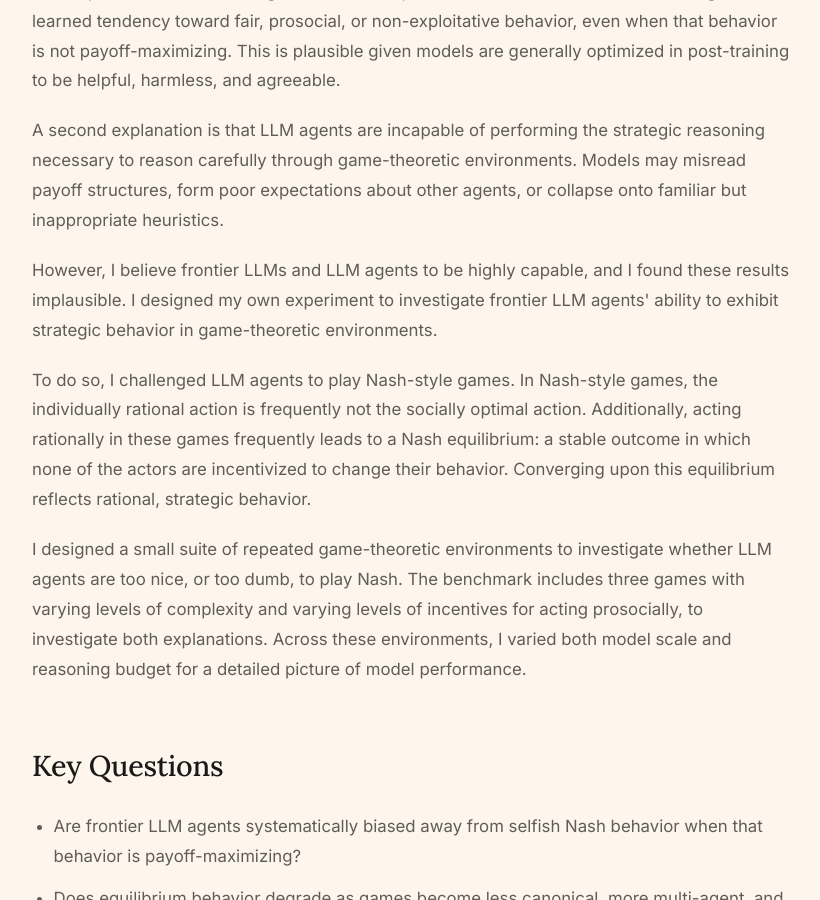
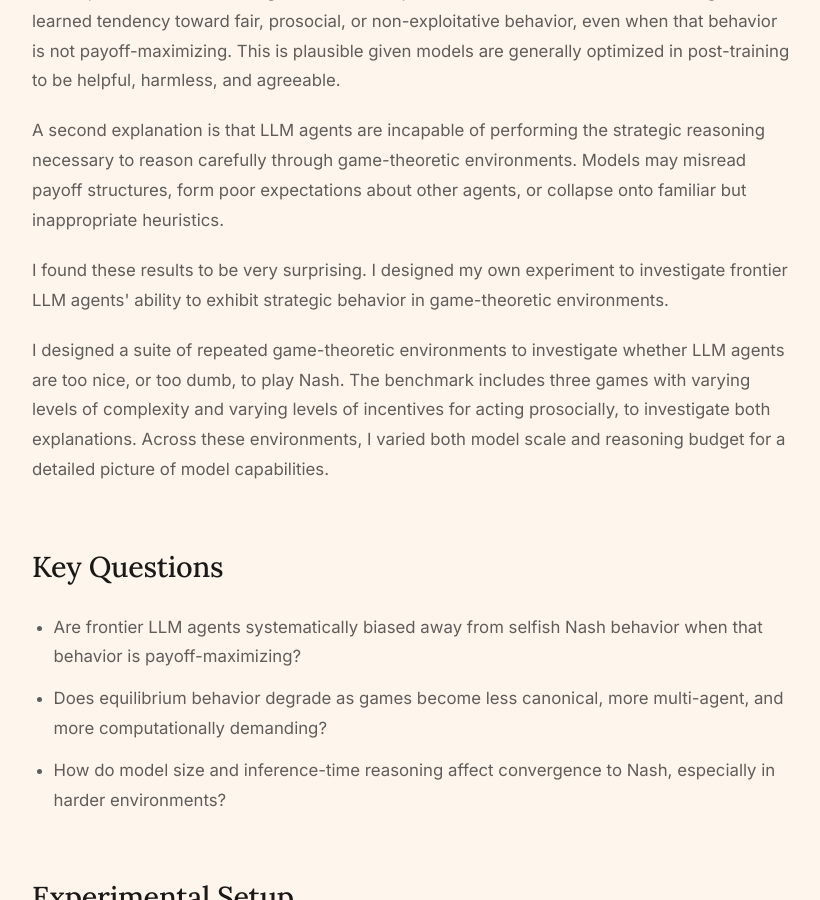
Before and after one commit to will-marella/portfolio, a Jekyll site: the page built from llm-agents-nash.html, in a window 1280 px wide and 900 px high, scrolled down 769 px. Shown: the whole window, without its empty margins (228-1048 px from the left). Built offline with Jekyll 4.4.1, drawn with Linux system fonts in a browser that asks for light colours.

Commit message:
Wording and alignment tweaks

```diff
--- a/llm-agents-nash.html
+++ b/llm-agents-nash.html
@@ -29,13 +29,10 @@ description: A small benchmark of frontier LLM agents in repeated game-theoretic
         A second explanation is that LLM agents are incapable of performing the strategic reasoning necessary to reason carefully through game-theoretic environments. Models may misread payoff structures, form poor expectations about other agents, or collapse onto familiar but inappropriate heuristics.
       </p>
       <p>
-        However, I believe frontier LLMs and LLM agents to be highly capable, and I found these results implausible. I designed my own experiment to investigate frontier LLM agents' ability to exhibit strategic behavior in game-theoretic environments.
+        I found these results to be very surprising. I designed my own experiment to investigate frontier LLM agents' ability to exhibit strategic behavior in game-theoretic environments.
       </p>
       <p>
-        To do so, I challenged LLM agents to play Nash-style games. In Nash-style games, the individually rational action is frequently not the socially optimal action. Additionally, acting rationally in these games frequently leads to a Nash equilibrium: a stable outcome in which none of the actors are incentivized to change their behavior. Converging upon this equilibrium reflects rational, strategic behavior.
-      </p>
-      <p>
-        I designed a small suite of repeated game-theoretic environments to investigate whether LLM agents are too nice, or too dumb, to play Nash. The benchmark includes three games with varying levels of complexity and varying levels of incentives for acting prosocially, to investigate both explanations. Across these environments, I varied both model scale and reasoning budget for a detailed picture of model performance.
+        I designed a suite of repeated game-theoretic environments to investigate whether LLM agents are too nice, or too dumb, to play Nash. The benchmark includes three games with varying levels of complexity and varying levels of incentives for acting prosocially, to investigate both explanations. Across these environments, I varied both model scale and reasoning budget for a detailed picture of model capabilities.
       </p>
     </section>
 
```
